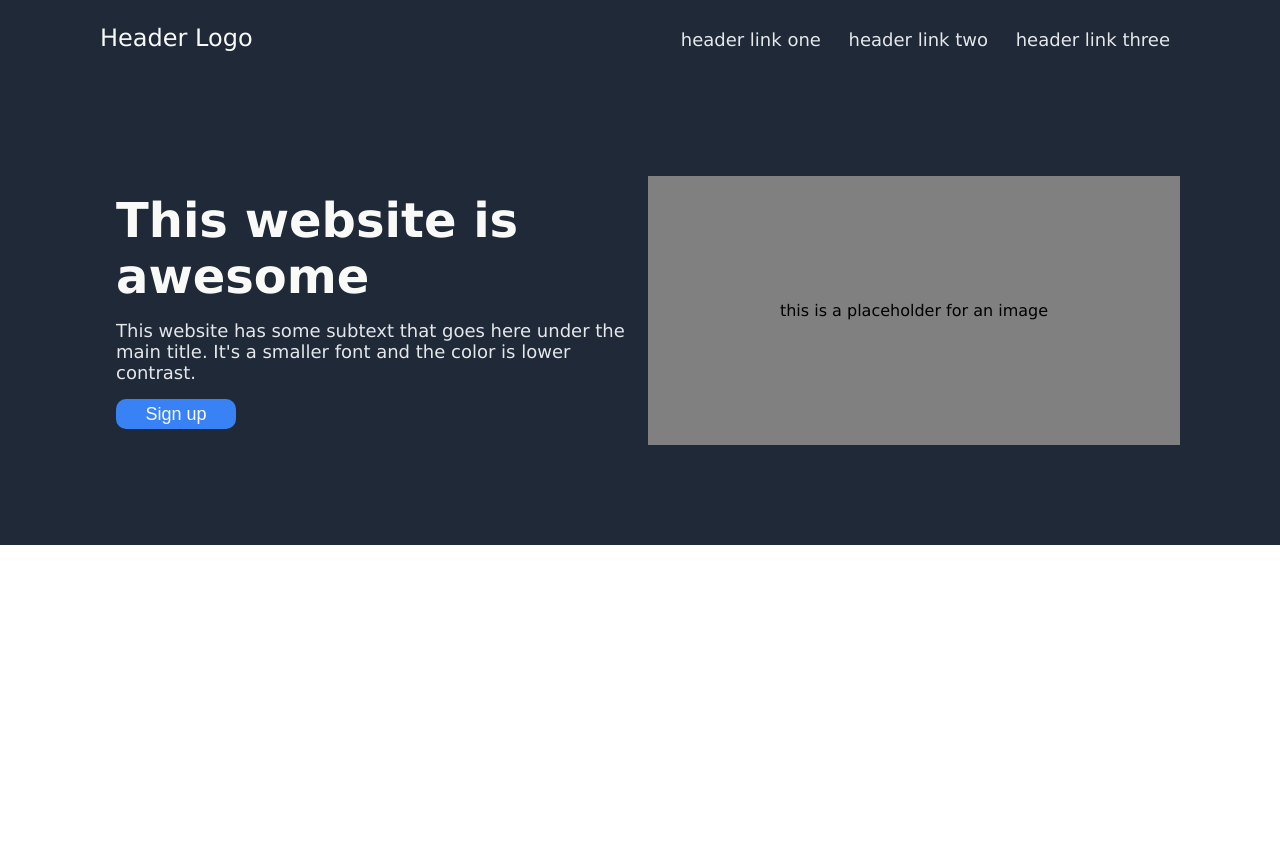
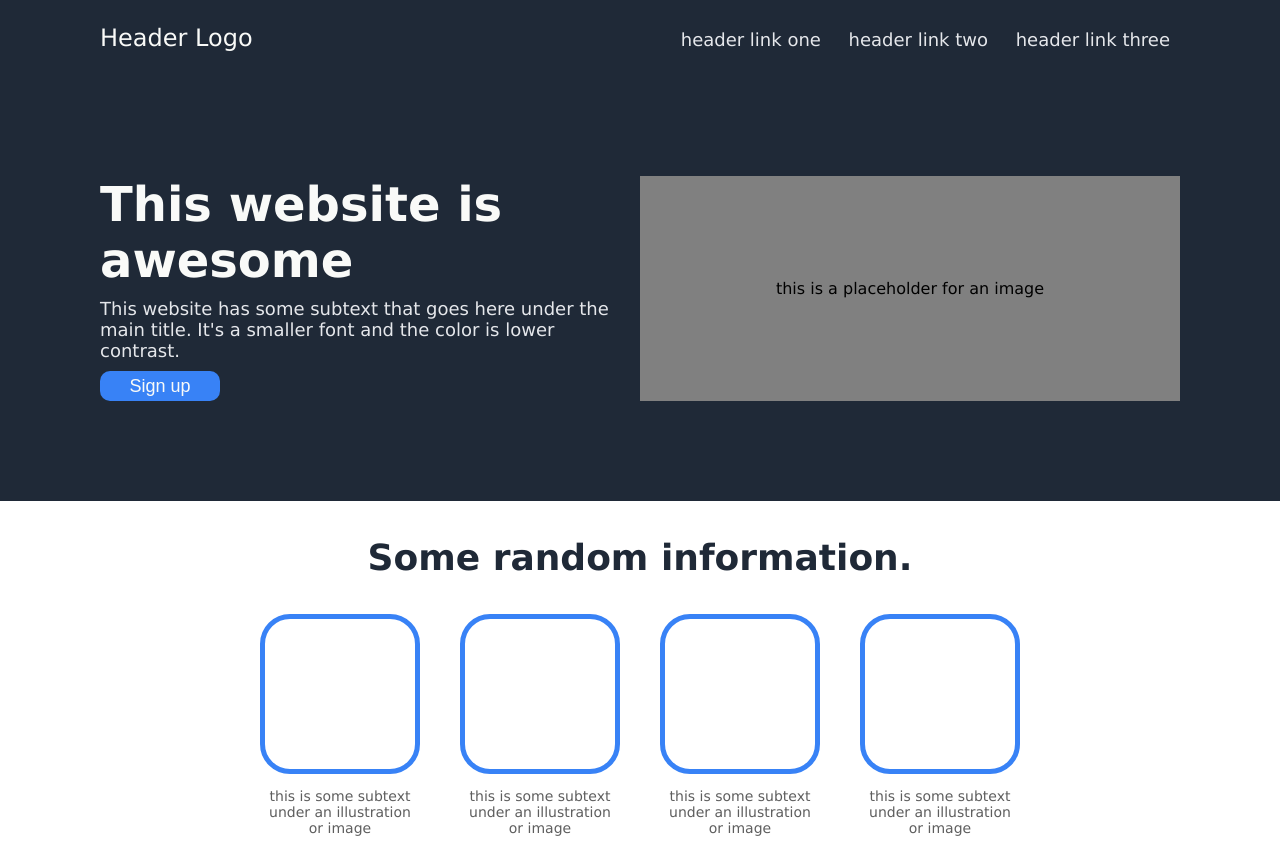
Before and after one commit to bailey8756/landing-page, a plain HTML site: page index.html in a window 1280 px wide. Before the commit the page ends 800 px from the top, so only its background shows below. Drawn offline with Linux system fonts and the light colour scheme.

Commit message:
Added and styled information section

```diff
--- a/index.html
+++ b/index.html
@@ -24,5 +24,26 @@
                 <p>this is a placeholder for an image</p>
             </div>
         </div>
+        <div class="information">
+            <p class="information-header">Some random information.</p>
+            <div class="information-blocks">
+                <div class="container">
+                    <div class="block"></div>
+                    <p class="description">this is some subtext under an illustration or image</p>
+                </div>
+                <div class="container">
+                    <div class="block"></div>
+                    <p class="description">this is some subtext under an illustration or image</p>
+                </div>
+                <div class="container">
+                    <div class="block"></div>
+                    <p class="description">this is some subtext under an illustration or image</p>
+                </div>
+                <div class="container">
+                    <div class="block"></div>
+                    <p class="description">this is some subtext under an illustration or image</p>
+                </div>
+            </div>
+        </div>
     </body>
 </html>
--- a/style.css
+++ b/style.css
@@ -36,7 +36,7 @@ body {
     justify-content: space-evenly;
     flex-grow: 0.5;
     flex-basis: 50%;
-    padding: 8px;
+    gap: 10px;
 }
 
 #image-placeholder {
@@ -55,7 +55,6 @@ body {
     color: #F9FAF8;
     font-weight: 900;
     font-size: 48px;
-    padding: 8px;
     margin: 0;
 }
 
@@ -66,7 +65,6 @@ body {
     font-size: 18px;
     color: #E5E7EB;
     margin: 0;
-    padding: 8px;
 }
 
 #hero-button {
@@ -77,6 +75,53 @@ body {
     padding: 0;
     border: none;
     border-radius: 10px;
-    margin: 8px;
     font-size: 18px;
 }
+
+.information {
+    display: flex;
+    flex-direction: column;
+    justify-content: space-evenly;
+    align-items: center;
+    padding-left: 100px;
+    padding-right: 100px;
+}
+
+.information-header {
+    color: #1F2937;
+    font-size: 36px;
+    font-weight: 900;
+}
+
+.information-blocks {
+    display: flex;
+    justify-content: center;
+    gap: 40px;
+    align-items: center;
+}
+
+.container {
+    display: flex;
+    flex-direction: column;
+    justify-content: space-evenly;
+    align-items: center;
+    flex-wrap: wrap;
+}
+
+.block {
+    height: 150px;
+    width: 150px;
+    border-style: solid;
+    border-color: #3882F6;
+    border-width: 5px;
+    border-radius: 30px;
+}
+
+.description {
+    display: flex;
+    flex-wrap: wrap;
+    font-size: 14px;
+    color: #5e5e5e;
+    width: 150px;
+    text-align: center;
+}
```
